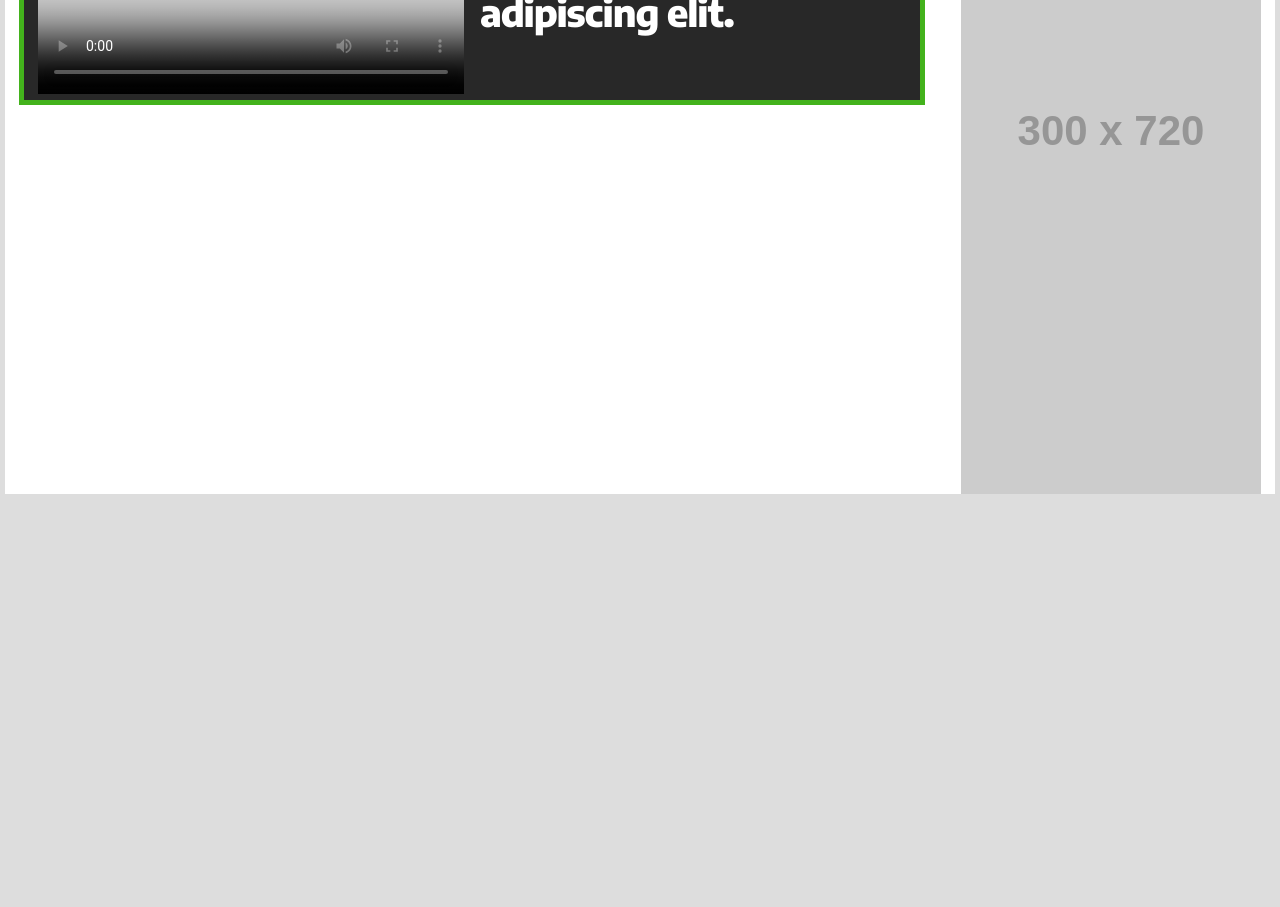
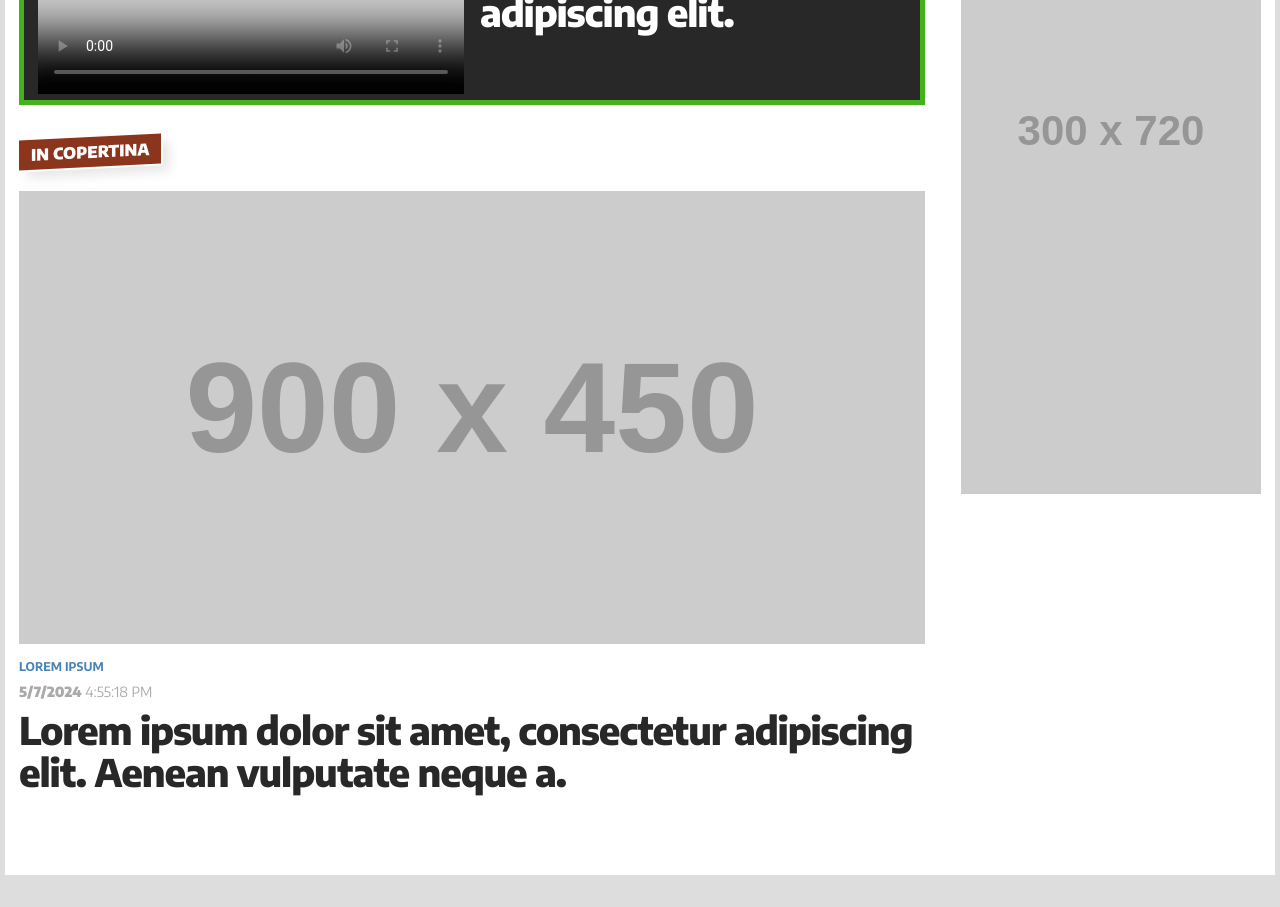
Before and after one commit to filippo-viti/elaborato-ppm, a React (Vite) app: page / in a window 1280 px wide. Shown: the part 1760-2667 px from the top of the page. Before the commit the page ends 2286 px from the top, so only its background shows below. Built offline with nearby package versions, Linux system fonts and the light colour scheme.

Commit message:
Added resizeable Article component

```diff
--- a/src/App.tsx
+++ b/src/App.tsx
@@ -6,6 +6,8 @@ import LiveTracker from "./components/live-tracker/LiveTracker.tsx";
 import SidebarAd from "./components/ads/SidebarAd.tsx";
 import TopBarAd from "./components/ads/TopBarAd.tsx";
 import VideoOfTheDay from "./components/articles/VideoOfTheDay.tsx";
+import Article from "./components/articles/Article.tsx";
+import { SectionHeader } from "./components/articles/SectionHeader.tsx";
 
 const GlobalStyle = createGlobalStyle`
     body {
@@ -25,6 +27,7 @@ const GlobalStyle = createGlobalStyle`
 `;
 
 const theme = {
+  colors: {
     lightGreen: "#47C072",
     lightGreenShadow: "#C6EBD4",
     black: "#282828",
@@ -35,6 +38,21 @@ const theme = {
     orangeShadow: "#FDC5BC",
     green: "#43B21C",
     red: "#8B351D",
+  },
+  titleSizes: {
+    big: {
+      fontSize: "38px",
+      lineHeight: "42px",
+    },
+    medium: {
+      fontSize: "24px",
+      lineHeight: "28px",
+    },
+    small: {
+      fontSize: "16px",
+      lineHeight: "20px",
+    },
+  },
 };
 
 const Container = styled.div`
@@ -73,6 +91,10 @@ function App() {
             <Articles>
               <LeftColumn>
                 <VideoOfTheDay />
+                <SectionHeader $bgColor={"red"}>
+                  <h2>In copertina</h2>
+                </SectionHeader>
+                <Article size={"big"} />
               </LeftColumn>
               <SidebarAd />
             </Articles>
--- a/src/components/HeroImage.tsx
+++ b/src/components/HeroImage.tsx
@@ -26,7 +26,7 @@ const FigCaption = styled.figcaption`
   margin: -0.1em 0.1em 0 0.05em;
   text-transform: uppercase;
   transform: matrix(1, -0.05, 0, 1, 0, 0);
-  background-color: ${(props) => props.theme.blue};
+  background-color: ${(props) => props.theme.colors.blue};
   color: white;
   box-sizing: border-box;
   box-shadow:
--- /dev/null
+++ b/src/components/articles/Article.tsx
@@ -0,0 +1,48 @@
+import styled from "styled-components";
+import PlaceHolderImage from "../../utils/PlaceHolderImage.ts";
+import { ImageFormat } from "../../utils/ImageFormat.ts";
+import { ArticleMeta } from "./ArticleMeta.tsx";
+import { Title } from "./Title.tsx";
+
+const StyledArticle = styled.article`
+  position: relative;
+  max-width: 100%;
+  overflow: hidden;
+  display: block;
+  margin-bottom: 3.375rem;
+`;
+
+const A = styled.a`
+  display: block;
+  margin-bottom: 0.8rem;
+`;
+
+const Img = styled.img`
+  width: 100%;
+  height: auto;
+`;
+
+export default function Article({ size }: { size: string }) {
+  const placeHolderImage = new PlaceHolderImage(
+    900,
+    450,
+    ImageFormat.PNG,
+    "gray",
+    "white",
+    "Lorem Ipsum",
+  );
+  return (
+    <StyledArticle>
+      <A>
+        <Img src={placeHolderImage.getUrl()} />
+      </A>
+      <ArticleMeta color={"blue"} />
+      <Title $titleSize={size}>
+        <a href={"#"}>
+          Lorem ipsum dolor sit amet, consectetur adipiscing elit. Aenean
+          vulputate neque a.
+        </a>
+      </Title>
+    </StyledArticle>
+  );
+}
--- a/src/components/articles/ArticleMeta.tsx
+++ b/src/components/articles/ArticleMeta.tsx
@@ -15,7 +15,7 @@ const About = styled.div<{ $color: string }>`
   font-weight: bold;
   font-size: 12px;
   text-transform: uppercase;
-  color: ${(props) => props.theme[props.$color]};
+  color: ${(props) => props.theme.colors[props.$color]};
   margin: 0 1rem 0.2rem 0;
   line-height: 1.05;
   display: flex;
@@ -23,7 +23,7 @@ const About = styled.div<{ $color: string }>`
   max-width: 100%;
 `;
 const DateTimeWrapper = styled.div`
-  color: ${(props) => props.theme.gray};
+  color: ${(props) => props.theme.colors.gray};
   display: flex;
   flex-wrap: wrap;
   max-width: 100%;
--- a/src/components/articles/SectionHeader.tsx
+++ b/src/components/articles/SectionHeader.tsx
@@ -25,6 +25,7 @@ export const SectionHeader = styled.header<{ $bgColor: string }>`
     box-shadow:
       2px 2px 0 white,
       8px 8px 12px rgba(0, 0, 0, 0.1);
-    background-color: ${(props) => props.theme[props.$bgColor]} !important;
+    background-color: ${(props) =>
+      props.theme.colors[props.$bgColor]} !important;
   }
 `;
--- /dev/null
+++ b/src/components/articles/Title.tsx
@@ -0,0 +1,35 @@
+import styled from "styled-components";
+
+export const Title = styled.h2<{ $titleSize: string }>`
+  font-size: ${(props) => {
+    switch (props.$titleSize) {
+      case "big":
+        return props.theme.titleSizes.big.fontSize;
+      case "medium":
+        return props.theme.titleSizes.medium.fontSize;
+      case "small":
+        return props.theme.titleSizes.small.fontSize;
+      default:
+        return "inherit";
+    }
+  }};
+  line-height: ${(props) => {
+    switch (props.$titleSize) {
+      case "big":
+        return props.theme.titleSizes.big.lineHeight;
+      case "medium":
+        return props.theme.titleSizes.medium.lineHeight;
+      case "small":
+        return props.theme.titleSizes.small.lineHeight;
+      default:
+        return "inherit";
+    }
+  }};
+  margin: 0 0 1.75rem;
+  font-weight: 800;
+  letter-spacing: -0.03em;
+
+  &:hover {
+    text-decoration: underline;
+  }
+`;
--- a/src/components/articles/VideoOfTheDay.tsx
+++ b/src/components/articles/VideoOfTheDay.tsx
@@ -7,7 +7,7 @@ import { SectionHeader } from "./SectionHeader.tsx";
 const Container = styled.div`
   background: #282828;
   padding: 0 14px;
-  border: 5px solid ${(props) => props.theme.green};
+  border: 5px solid ${(props) => props.theme.colors.green};
   margin-bottom: 2rem;
   height: 321px;
 `;
@@ -65,7 +65,7 @@ export default function VideoOfTheDay() {
   );
   return (
     <Container>
-      <SectionHeader $bgcolor={"green"}>
+      <SectionHeader $bgColor={"green"}>
         <h2>Il video del giorno</h2>
       </SectionHeader>
       <Content>
--- a/src/components/buttons/Button.tsx
+++ b/src/components/buttons/Button.tsx
@@ -7,8 +7,8 @@ export const Button = styled.button<{ $btnColor: string; $btnShadow: string }>`
   font-size: 10px;
   font-family: inherit;
   color: white;
-  background-color: ${(props) => props.theme[props.$btnColor]};
-  border: 1px solid ${(props) => props.theme[props.$btnColor]};
+  background-color: ${(props) => props.theme.colors[props.$btnColor]};
+  border: 1px solid ${(props) => props.theme.colors[props.$btnColor]};
   position: relative;
   margin-right: 0.75rem;
   text-transform: uppercase;
@@ -16,6 +16,6 @@ export const Button = styled.button<{ $btnColor: string; $btnShadow: string }>`
   cursor: pointer;
 
   &:hover {
-    box-shadow: 0 0 0 3px ${(props) => props.theme[props.$btnShadow]};
+    box-shadow: 0 0 0 3px ${(props) => props.theme.colors[props.$btnShadow]};
   }
 `;
```
Also changed, not shown: src/assets/react.svg (deleted), src/components/articles/ArticleGrid.tsx (added). Lines whose indentation alone changed are shown as unchanged.
